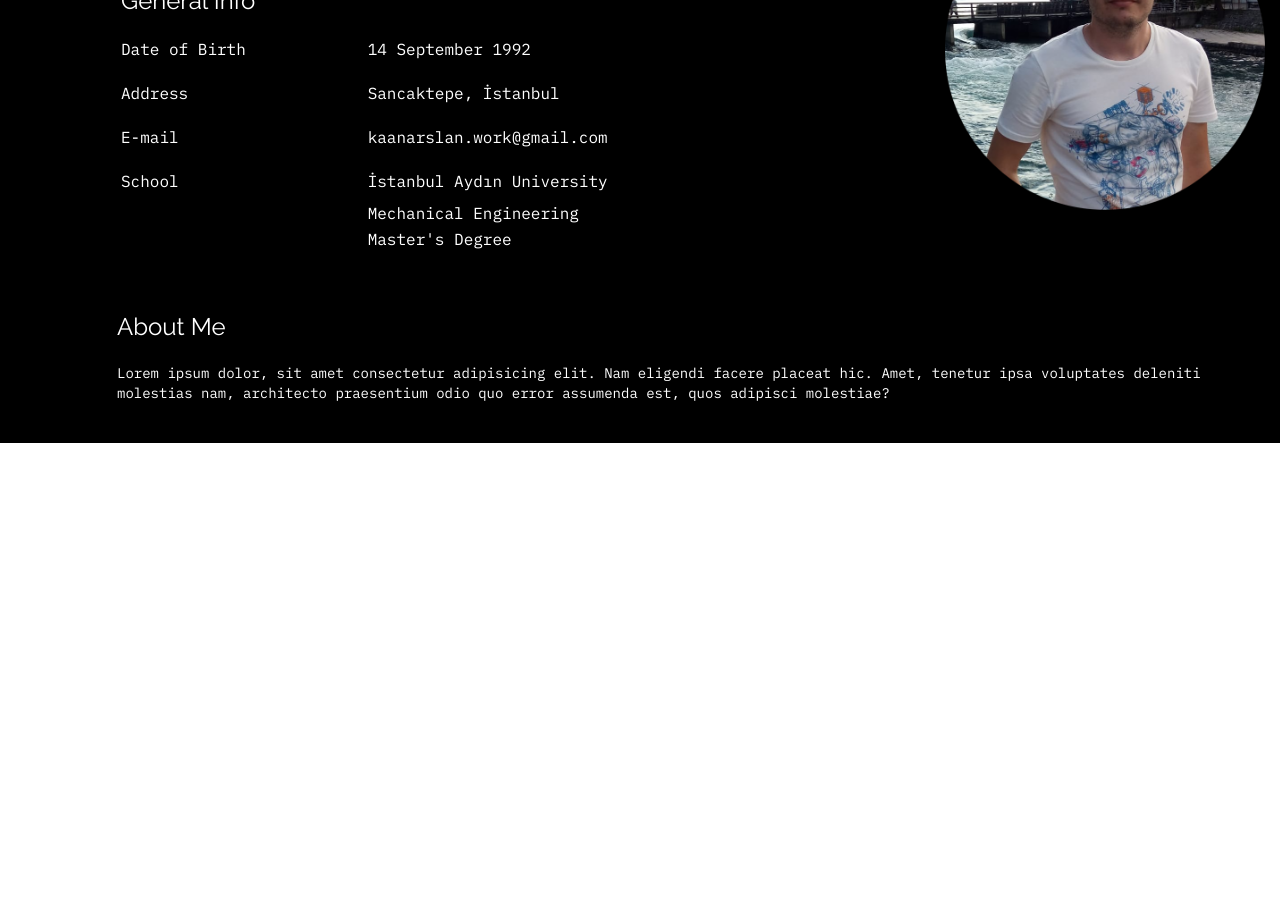
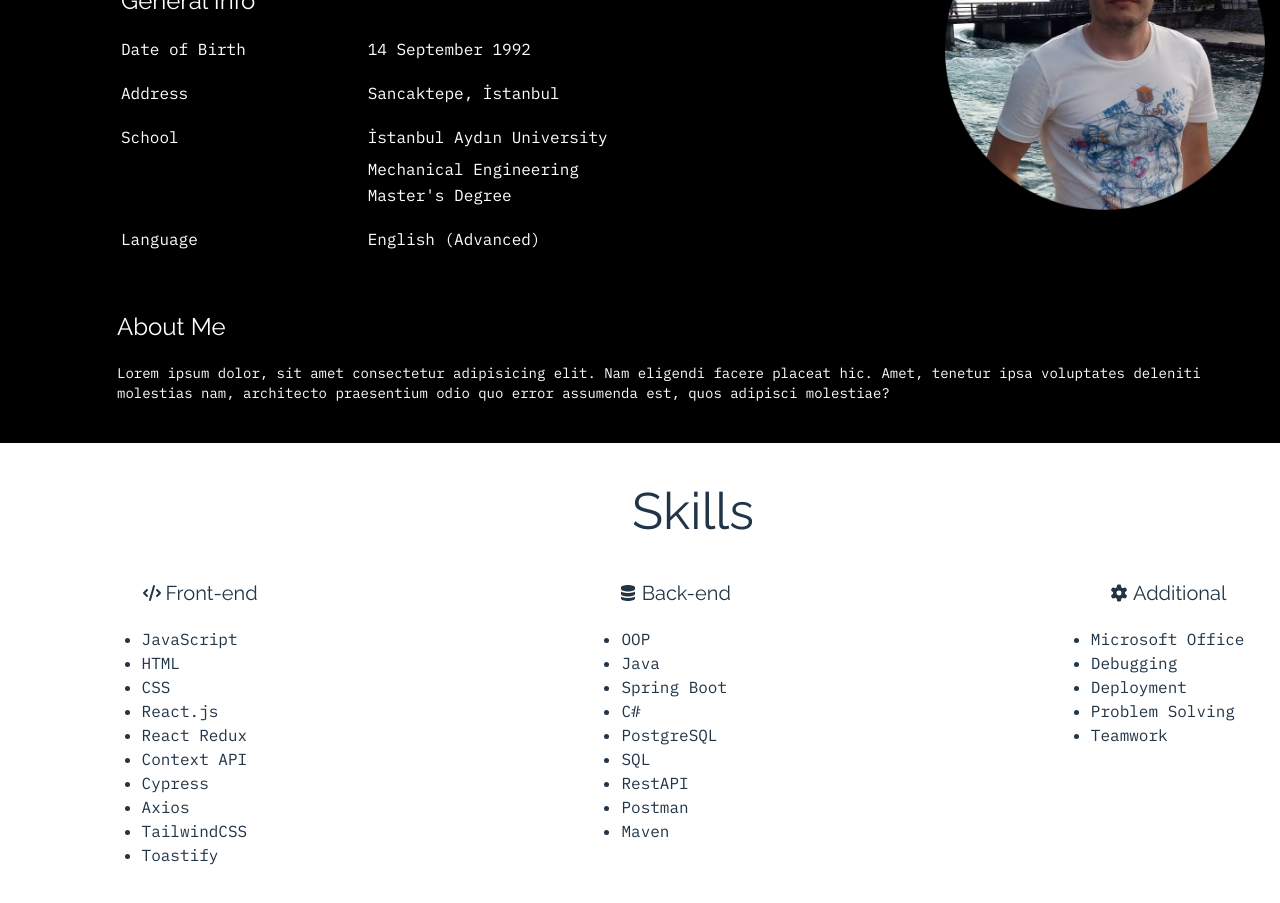
Before and after one commit to kaanarslann/Personal-Portfolio-Page, a React (Vite) app: page / in a window 1280 px wide. Shown: the part 2780-3683 px from the top of the page. Before the commit the page ends 3223 px from the top, so only its background shows below. Built offline with nearby package versions, Linux system fonts and the light colour scheme.

Commit message:
added Skills, SkillsFrontend, SkillsBackend, SkillsAdditional components

```diff
--- a/src/App.jsx
+++ b/src/App.jsx
@@ -2,6 +2,7 @@ import './App.css'
 import AboutMe from './sections/AboutMe'
 import Hero from './sections/Hero'
 import Projects from './sections/Projects'
+import Skills from './sections/Skills'
 
 function App() {
 
@@ -10,6 +11,7 @@ function App() {
       <Hero />
       <Projects />
       <AboutMe />
+      <Skills />
     </>
   )
 }
--- a/src/components/AboutInfo.jsx
+++ b/src/components/AboutInfo.jsx
@@ -19,10 +19,6 @@ export default function AboutInfo() {
                         <h4 className="w-1/3">Address</h4>
                         <h4>Sancaktepe, İstanbul</h4>
                     </div>
-                    <div className="email flex gap-15">
-                        <h4 className="w-1/3">E-mail</h4>
-                        <h4>kaanarslan.work@gmail.com</h4>
-                    </div>
                     <div className="school flex gap-15">
                         <h4 className="w-1/3">School</h4>
                         <div className="flex flex-col">
@@ -30,6 +26,10 @@ export default function AboutInfo() {
                             <h4 className="pb-0.5">Mechanical Engineering</h4>
                             <h4 className="">Master's Degree</h4>
                         </div>
+                    </div>
+                    <div className="language flex gap-15">
+                        <h4 className="w-1/3">Language</h4>
+                        <h4>English (Advanced)</h4>
                     </div>
                 </div>
             </section>
--- /dev/null
+++ b/src/components/ShillsBackend.jsx
@@ -0,0 +1,23 @@
+import { FontAwesomeIcon } from "@fortawesome/react-fontawesome"
+import { faDatabase } from "@fortawesome/free-solid-svg-icons"
+
+export default function SkillsBackend() {
+    return (
+        <section className="skills-backend flex flex-col gap-5 items-center">
+            <div className="flex items-center gap-1"><FontAwesomeIcon icon={faDatabase} /><h2 className="font-[Raleway] text-xl">Back-end</h2></div>
+            <div className="skill-list">
+                <ul className="list-disc font-['IBM_Plex_Mono']">
+                    <li>OOP</li>
+                    <li>Java</li>
+                    <li>Spring Boot</li>
+                    <li>C#</li>
+                    <li>PostgreSQL</li>
+                    <li>SQL</li>
+                    <li>RestAPI</li>
+                    <li>Postman</li>
+                    <li>Maven</li>
+                </ul>
+            </div>
+        </section>
+    )
+}
--- /dev/null
+++ b/src/components/SkillsAdditional.jsx
@@ -0,0 +1,19 @@
+import { FontAwesomeIcon } from "@fortawesome/react-fontawesome"
+import { faGear } from "@fortawesome/free-solid-svg-icons"
+
+export default function SkillsAdditional() {
+    return(
+        <section className="skills-other flex flex-col gap-5 items-center">
+            <div className="flex items-center gap-1"><FontAwesomeIcon icon={faGear} /><h2 className="font-[Raleway] text-xl">Additional</h2></div>
+            <div className="skill-list">
+                <ul className="list-disc font-['IBM_Plex_Mono']">
+                    <li>Microsoft Office</li>
+                    <li>Debugging</li>
+                    <li>Deployment</li>
+                    <li>Problem Solving</li>
+                    <li>Teamwork</li>
+                </ul>
+            </div>
+        </section>
+    )
+}
--- /dev/null
+++ b/src/components/SkillsFrontend.jsx
@@ -0,0 +1,24 @@
+import { FontAwesomeIcon } from "@fortawesome/react-fontawesome"
+import { faCode } from "@fortawesome/free-solid-svg-icons"
+
+export default function SkillsFrontend() {
+    return (
+        <section className="skills-frontend flex flex-col gap-5">
+            <div className="flex items-center gap-1"><FontAwesomeIcon icon={faCode} /><h2 className="font-[Raleway] text-xl">Front-end</h2></div>
+            <div className="skill-list">
+                <ul className="list-disc font-['IBM_Plex_Mono']">
+                    <li>JavaScript</li>
+                    <li>HTML</li>
+                    <li>CSS</li>
+                    <li>React.js</li>
+                    <li>React Redux</li>
+                    <li>Context API</li>
+                    <li>Cypress</li>
+                    <li>Axios</li>
+                    <li>TailwindCSS</li>
+                    <li>Toastify</li>
+                </ul>
+            </div>
+        </section>
+    )
+}
--- a/src/sections/AboutMe.jsx
+++ b/src/sections/AboutMe.jsx
@@ -4,7 +4,7 @@ import AboutInfo from "../components/AboutInfo";
 
 export default function AboutMe() {
     return (
-        <article className="about-me bg-black mx-auto px-20 pt-10 flex flex-col gap-15">
+        <article className="about-me bg-black mx-auto px-10 md:px-20 pt-10 flex flex-col gap-15">
             <section className="flex justify-center">
                 <h1 className="text-white font-[Raleway] text-4xl">About Me</h1>
             </section>
--- /dev/null
+++ b/src/sections/Skills.jsx
@@ -0,0 +1,18 @@
+import SkillsFrontend from "../components/SkillsFrontend"
+import SkillsBackend from "../components/ShillsBackend"
+import SkillsAdditional from "../components/SkillsAdditional"
+
+export default function Skills() {
+    return(
+        <article className="flex flex-col px-10 py-10 gap-10">
+            <section className="flex justify-center">
+                <h1 className="font-[Raleway] text-4xl">Skills</h1>
+            </section>
+            <div className="skills flex justify-between md:justify-center md:gap-90">
+                <SkillsFrontend />
+                <SkillsBackend />
+                <SkillsAdditional />
+            </div>
+        </article>
+    )
+}
```
